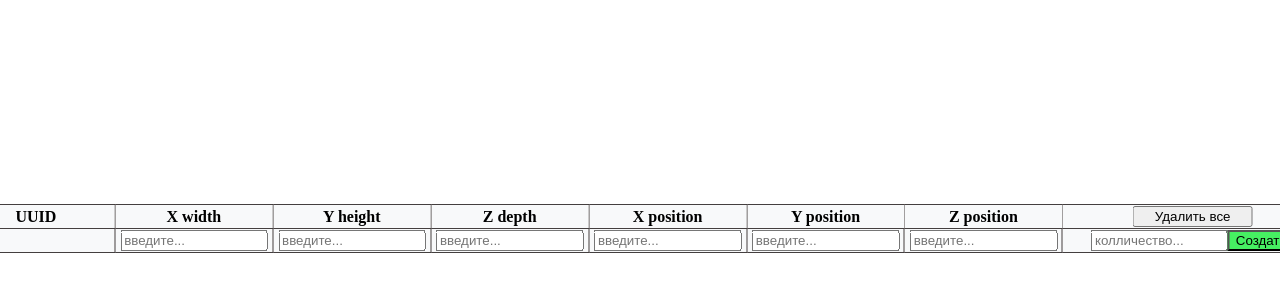
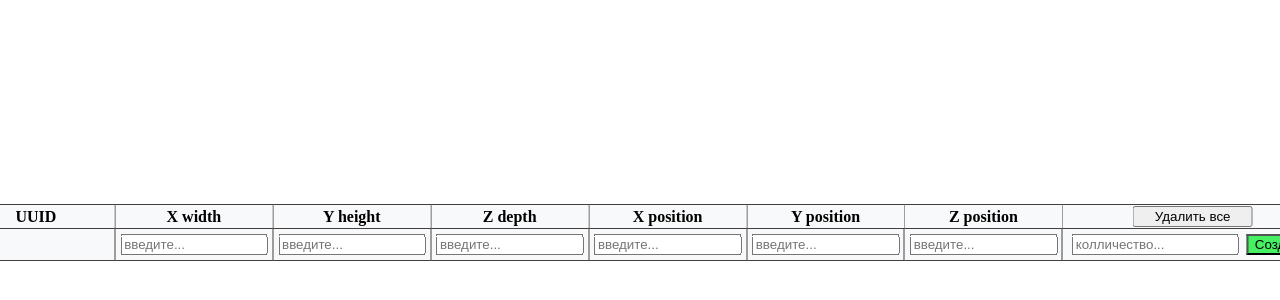
Before and after one commit to olegpopov2017/CA_react_remote, a React (Vite) app: page / in a window 1280 px wide. Shown: the part 276-576 px from the top of the page. Built offline with nearby package versions, Linux system fonts and the light colour scheme.

Commit message:
finish set css styles.start implementing change data after input

```diff
--- a/src/components/TableCargos/Tbody/FirstRowCreate/FirstRowCreate.css
+++ b/src/components/TableCargos/Tbody/FirstRowCreate/FirstRowCreate.css
@@ -8,11 +8,35 @@ td {
 input {
   width: 90%;
 }
-.create1 {
+/* .create1 {
   background-color: #46f062;
 }
 .inputQuantity {
   width: 50%;
-}
+} */
 .finishTd {
 }
+
+finishTd {
+  padding: 0; /* Убираем стандартные отступы ячейки */
+}
+
+.finish-input-button-group {
+  display: flex;
+  /* align-items: center; Вертикальное выравнивание */
+  gap: 8px; /* Расстояние между элементами */
+  padding: 4px 8px; /* Внутренние отступы */
+}
+
+.finish-input-button-group input {
+  flex: 1; /*Занимает всё доступное пространство*/
+  min-width: 0; /* Фикс переполнения */
+  width: 50%;
+  /* padding: 6px; */
+}
+
+.finish-input-button-group button {
+  white-space: nowrap; /* Текст кнопки не переносится */
+  /* padding: 6px 12px; */
+  background-color: #46f062;
+}
--- a/src/components/TableCargos/Tbody/FirstRowCreate/FirstRowCreate.jsx
+++ b/src/components/TableCargos/Tbody/FirstRowCreate/FirstRowCreate.jsx
@@ -124,6 +124,7 @@ function FirstRowCreate({ cargos, setCargos }) {
         ></input>
       </td>
       <td className="finishTd">
+        <div className="finish-input-button-group">
           <input
             className="inputQuantity"
             name="input_quantity"
@@ -135,6 +136,7 @@ function FirstRowCreate({ cargos, setCargos }) {
           <button className="create1" onClick={createCargosFromInput}>
             Создать
           </button>
+        </div>
       </td>
     </tr>
   )
```
Lines whose indentation alone changed are shown as unchanged.
